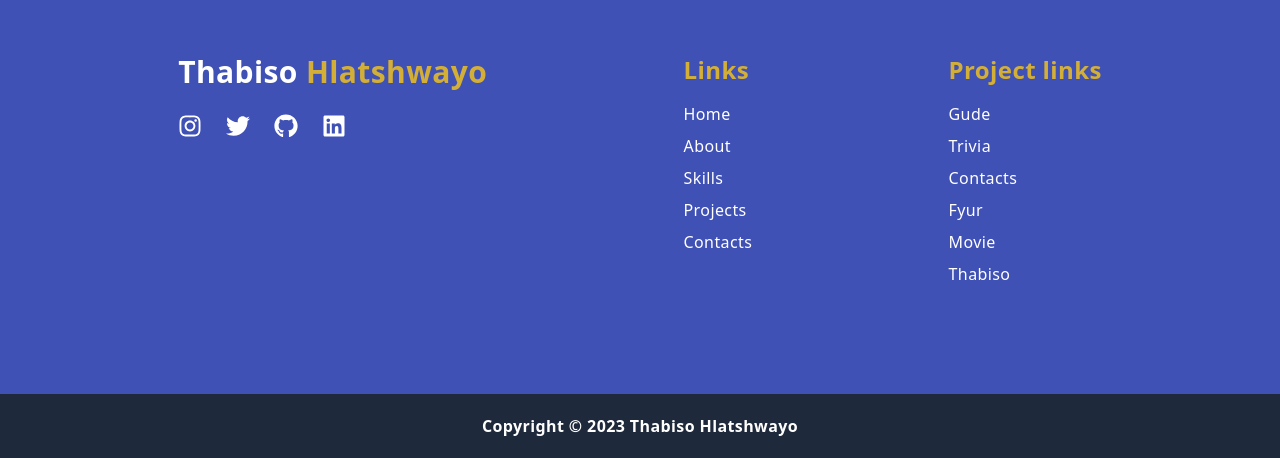
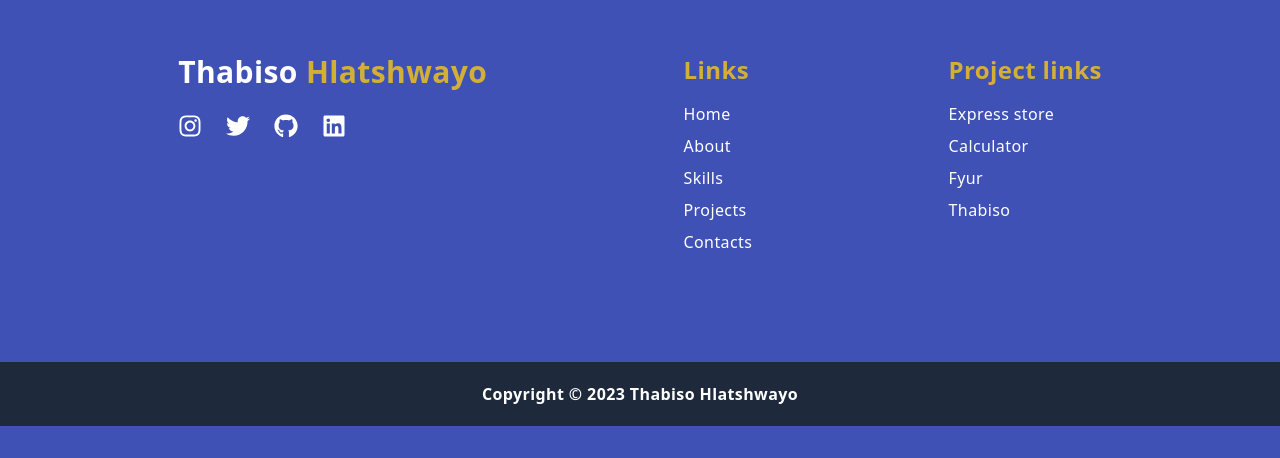
Before and after one commit to Thabiso-Timzo/Thabiso-Hlatshwayo, a Next.js app: page / in a window 1280 px wide. Shown: the part 1062-1520 px from the top of the page. After the commit the page ends 1488 px from the top, so only its background shows below. Built offline with nearby package versions, Linux system fonts and the light colour scheme.

Commit message:
Modified

```diff
--- a/components/footer/Footer.jsx
+++ b/components/footer/Footer.jsx
@@ -43,7 +43,7 @@ const Footer = () => {
             <div className={'flex gap-6 pb-5'}>
               <Link href={'https://www.instagram.com/thabiso.timzo.dev/'}><FaInstagram className={'text-2xl cursor-pointer hover:text-[#D4AF37]'} /></Link>
               <Link href={'https://twitter.com/thabiso_dev'}><FaTwitter className={'text-2xl cursor-pointer hover:text-[#D4AF37]'} /></Link>
-              <Link href={'https://github.com/Thabiso-Timzo'}><FaGithub className={'text-2xl cursor-pointer hover:text-[#D4AF37]'} /></Link>
+              <Link href={'https://github.com/Thabiso-007'}><FaGithub className={'text-2xl cursor-pointer hover:text-[#D4AF37]'} /></Link>
               <Link href={'https://www.linkedin.com/in/thabiso-hlatshwayo-8a4079198/'}><FaLinkedin className={'text-2xl cursor-pointer hover:text-[#D4AF37]'} /></Link>
             </div>
           </ul>
@@ -72,19 +72,13 @@ const Footer = () => {
           <ul>
             <p className={'text-[#D4AF37] font-bold text-2xl pb-4'}>Project links</p>
             <li className={'text-grey-500 text-md pb-2 text-semibold hover:text-[#D4AF37] cursor-pointer'}>
-              <Link href={'/projects/gude'}>Gude</Link>
+              <Link href={'/projects/gude'}>Express store</Link>
             </li>
             <li className={'text-grey-500 text-md pb-2 text-semibold hover:text-[#D4AF37] cursor-pointer'}>
-              <Link href={'/projects/trivia'}>Trivia</Link>
-            </li>
-            <li className={'text-grey-500 text-md pb-2 text-semibold hover:text-[#D4AF37] cursor-pointer'}>
-              <Link href={'/projects/contacts'}>Contacts</Link>
+              <Link href={'/projects/calculator'}>Calculator</Link>
             </li>
             <li className={'text-grey-500 text-md pb-2 text-semibold hover:text-[#D4AF37] cursor-pointer'}>
               <Link href={'/projects/fyur'}>Fyur</Link>
-            </li>
-            <li className={'text-grey-500 text-md pb-2 text-semibold hover:text-[#D4AF37] cursor-pointer'}>
-              <Link href={'/projects/movie'}>Movie</Link>
             </li>
             <li className={'text-grey-500 text-md pb-2 text-semibold hover:text-[#D4AF37] cursor-pointer'}>
               <Link href={'/projects/thabiso'}>Thabiso</Link>
```
